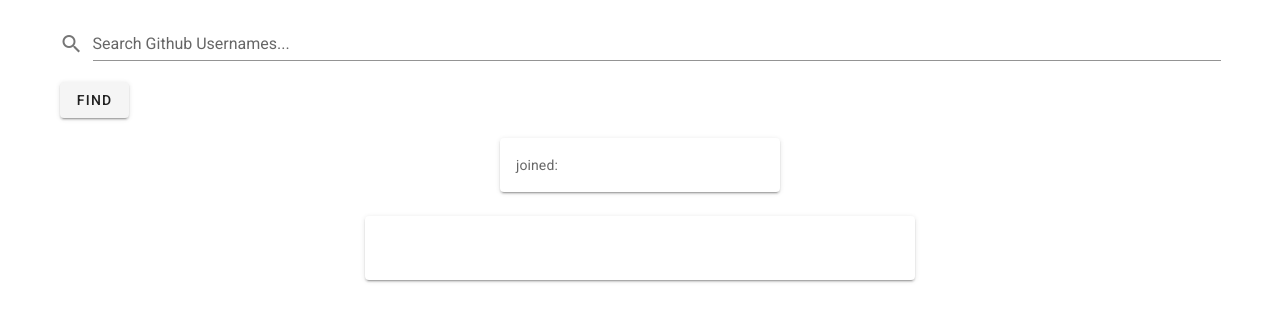
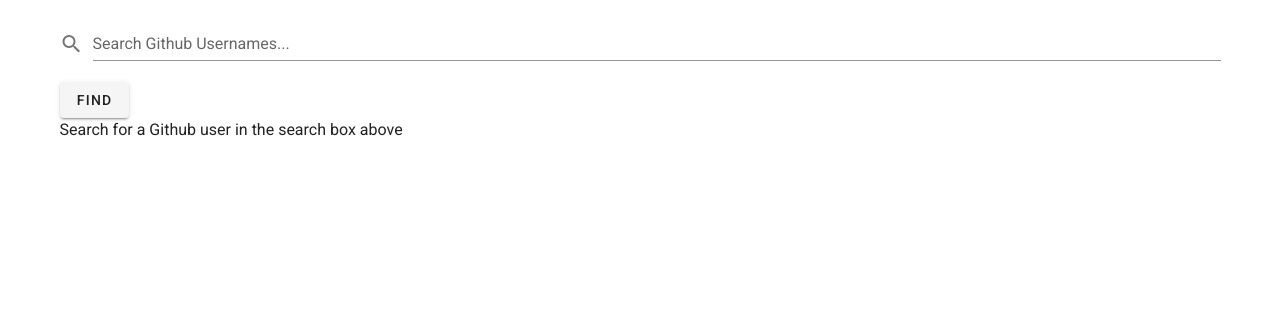
Before and after one commit to KG700/search-github-vue, a Vue app: page / in a window 1280 px wide. Shown: the top 322 px of the page. Built offline with nearby package versions, Linux system fonts and the light colour scheme.

Commit message:
Added a p tag with message to to search for github user which displays when repository array is empty. Other elements relating to repository only display if there are repositories in array

```diff
--- a/src/components/HelloWorld.vue
+++ b/src/components/HelloWorld.vue
@@ -9,7 +9,10 @@
       />
     </v-form>
     <v-btn type="button" @click="findUser">FIND</v-btn>
-    <v-card width="280px" class="mx-auto mt-5">
+    <p v-if="repos.length === 0">
+      Search for a Github user in the search box above
+    </p>
+    <v-card v-if="repos.length > 0" width="280px" class="mx-auto mt-5">
       <v-img :src="user.avatar_url"></v-img>
       <v-card-title>
         <a :href="user.html_url"
@@ -19,7 +22,7 @@
       <v-card-subtitle>joined: {{ user.created_at }}</v-card-subtitle>
     </v-card>
 
-    <v-card width="550px" class="mx-auto mt-6">
+    <v-card  v-if="repos.length > 0" width="550px" class="mx-auto mt-6">
       <v-list-item two-line>
         <template>
           <v-list-item-content>
@@ -72,9 +75,13 @@ export default Vue.extend({
     return {
       username: "",
       user: {},
-      repos: {}
+      repos: []
     };
   },
+  // calculated: {
+  //   usersFound: function() {
+
+  //   },
   methods: {
     findUser: function(event) {
       console.log(event)
```
